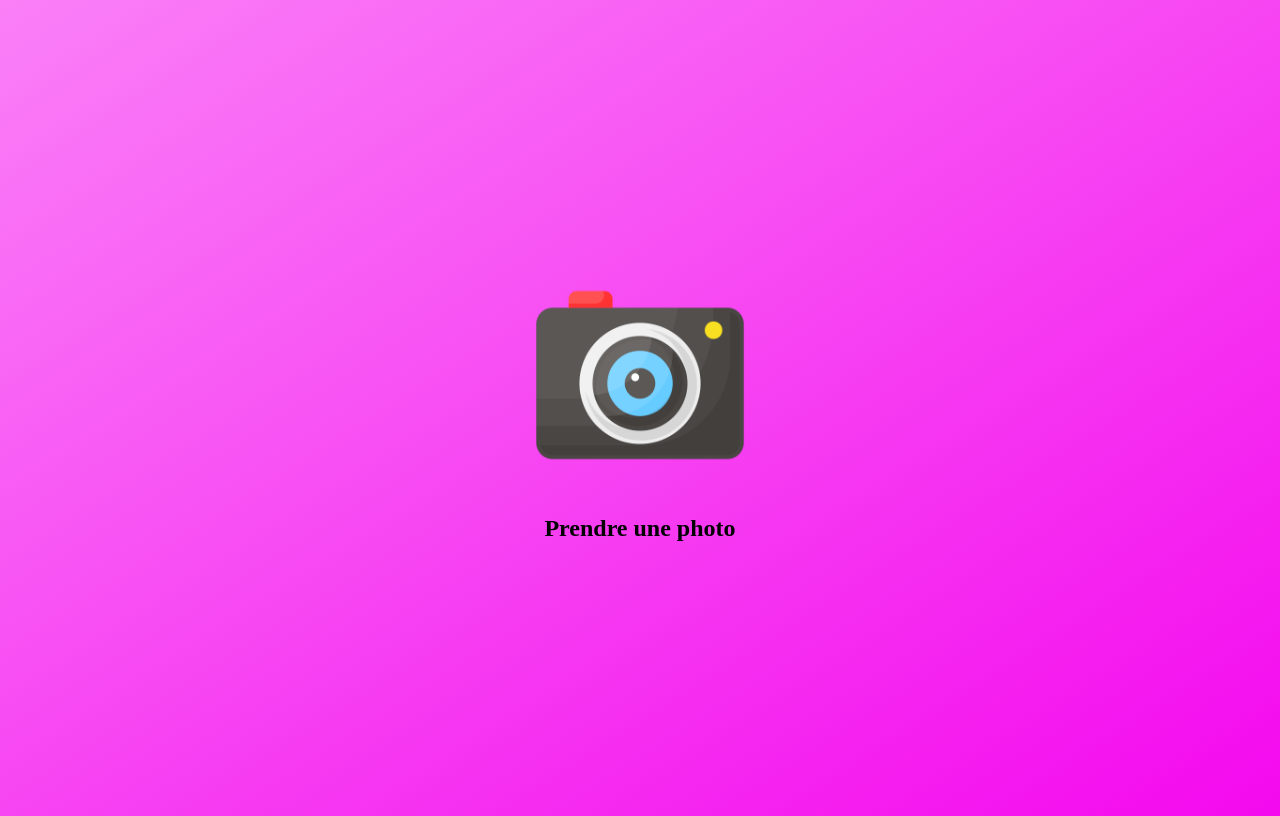
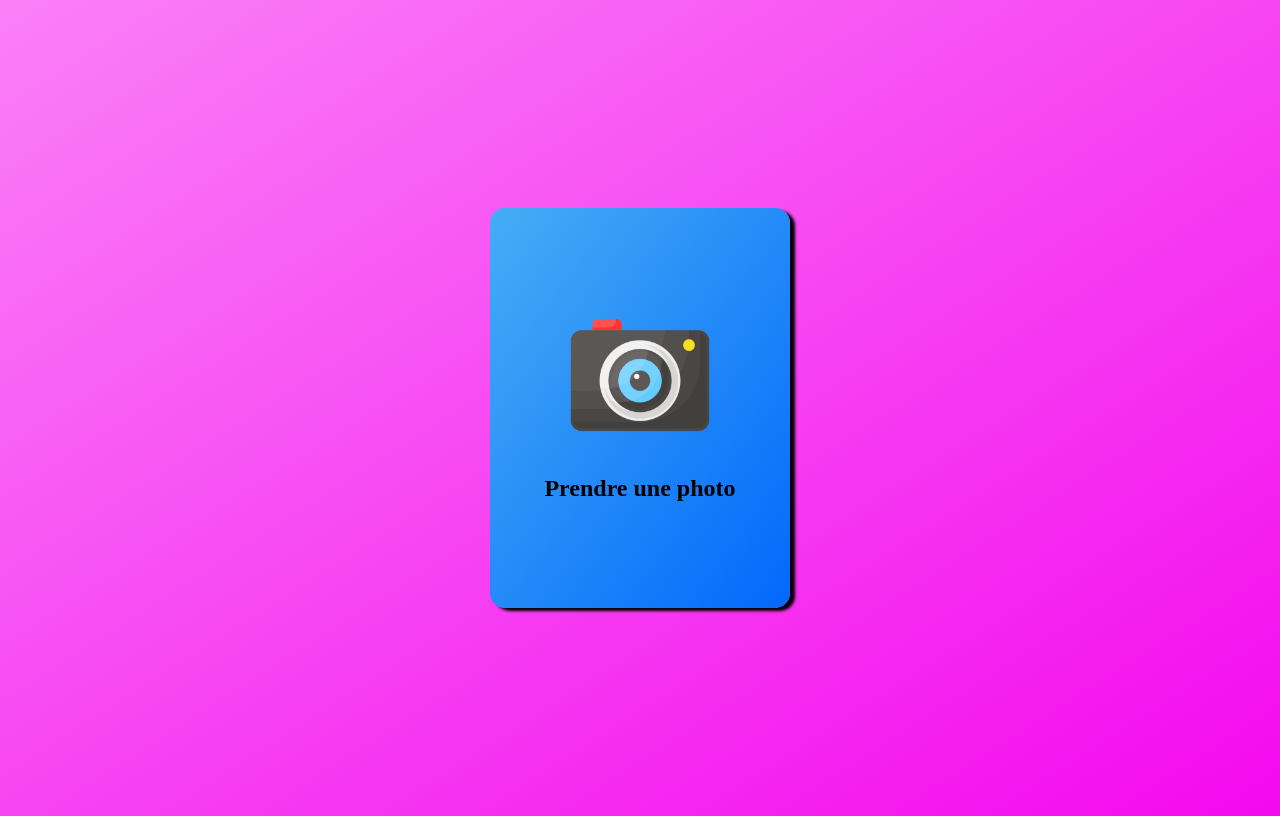
Before and after one commit to youbyoub48/photomaton, a Django app: page / in a window 1280 px wide. Run offline with Django 3.2, Linux system fonts and the light colour scheme.

Commit message:
index page

```diff
--- /dev/null
+++ b/requirement.txt
@@ -0,0 +1,4 @@
+django
+mediapipe
+numpy
+opencv-contrib-python
--- a/src/photo/static/style.css
+++ b/src/photo/static/style.css
@@ -2,11 +2,22 @@ body{
     display: flex;
     align-items: center;
     justify-content: center;
-    flex-direction: column;
     background: linear-gradient(to bottom right, #fa80f7, #f409ee);
     height: 100vh;
 }
 
+.cadre{
+    display: flex;
+    flex-direction: column;
+    align-items: center;
+    justify-content: center;
+    background: linear-gradient(to bottom right, #45ADF5, #0368FB);;
+    height: 400px;
+    width: 300px;
+    border-radius: 15px;
+    box-shadow: 5px 3px 3px black;
+}
+
 #photo{
-    height: 30%;
+    height: 10em;
 }
--- a/src/photo/templates/index.html
+++ b/src/photo/templates/index.html
@@ -9,8 +9,10 @@
     <title>Photomaton</title>
 </head>
 <body>
+  <div class="cadre">
     <img id="photo" src="{% static 'camera-ar.png' %}" alt="">
     <h2>Prendre une photo</h2>
+  </div>
 </body>
 <script>
     window.addEventListener("keydown", function (event) {
```
Also changed, not shown: 1 other file.
